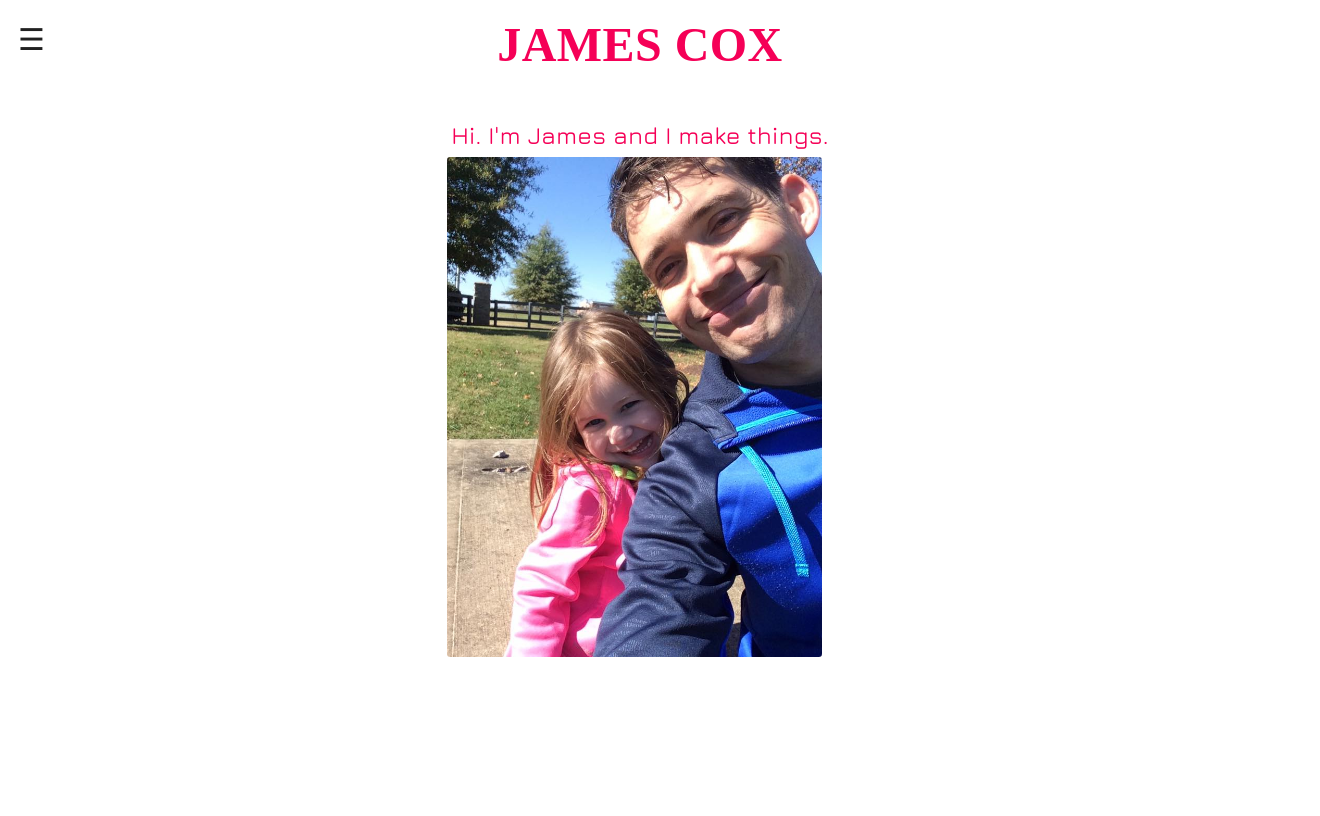
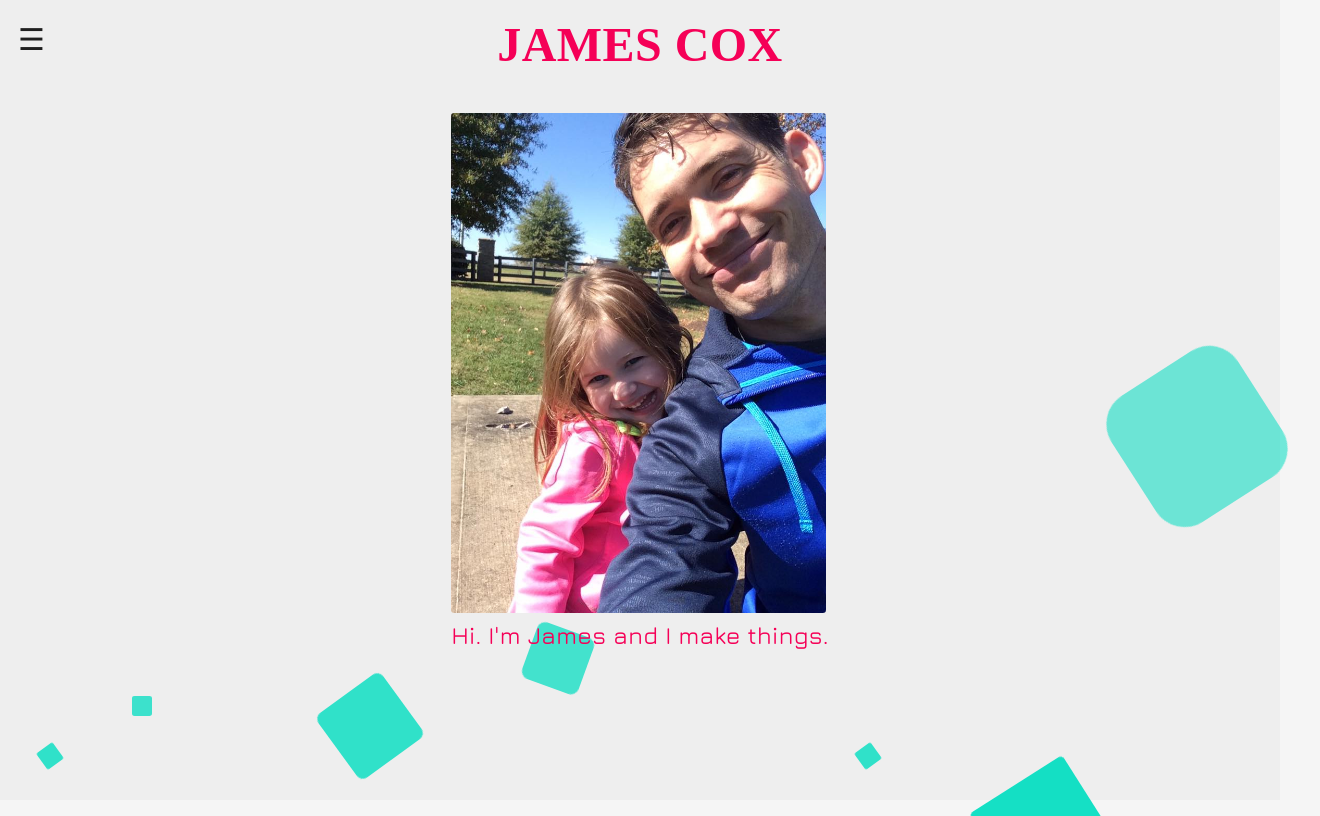
Before and after one commit to jamesncox/portfolio, a React (Create React App) app: page / in a window 1280 px wide. Shown: the whole page, 1320 px wide, since content can reach past the window. Built offline with nearby package versions, Linux system fonts and the light colour scheme; the HTML template or start-up script is replaced by a standard one; a web font is replaced by a local one.

Commit message:
Update Shapes.css color and import to Welcome.js only

```diff
--- a/src/App.css
+++ b/src/App.css
@@ -3,9 +3,9 @@
 @import url('https://fonts.googleapis.com/css2?family=Jura:wght@500&display=swap');
 @import url('https://fonts.googleapis.com/css2?family=Bungee+Inline&display=swap');
 
-/* body {
-  background-color: #eeeeee;
-} */
+body {
+  background-color: #f5f5f5;
+}
 
 /* Color Scheme */
 .mint-green {
--- a/src/Shapes.css
+++ b/src/Shapes.css
@@ -2,7 +2,7 @@
     background: #eeeeee;
     background: -webkit-linear-gradient(to left, #8f94fb, #4e54c8);
     width: 100%;
-    height:100%;
+    height: 100%;
     position: absolute;
     top: 0; left: 0;
     z-index: -1;
@@ -23,7 +23,7 @@
     list-style: none;
     width: 20px;
     height: 20px;
-    background: #f50057;
+    background: #00ddc0;
     animation: animate 25s linear infinite;
     bottom: -150px;
 
--- a/src/components/layout/SideNavBar.js
+++ b/src/components/layout/SideNavBar.js
@@ -78,10 +78,7 @@ function SideNavBar(props) {
                     <Button className={classes.text} onClick={() => closeNav()}>Projects</Button>
                 </Grid>
                 <Grid item xs={12}>
-                    <Button className={classes.text} onClick={() => closeNav()}>Work</Button>
-                </Grid>
-                <Grid item xs={12}>
-                    <Button className={classes.text} onClick={() => closeNav()}>Education</Button>
+                    <Button className={classes.text} onClick={() => closeNav()}>Contact</Button>
                 </Grid>
             </div>
             <div>
--- a/src/components/layout/Welcome.js
+++ b/src/components/layout/Welcome.js
@@ -3,6 +3,7 @@ import Box from '@material-ui/core/Box'
 import Typography from '@material-ui/core/Typography';
 import { makeStyles } from '@material-ui/core/styles';
 import EllieAndJames from '../../assets/images/ellie and james.jpg'
+import '../../Shapes.css'
 
 const useStyles = makeStyles((theme) => ({
     box: {
@@ -13,9 +14,9 @@ const useStyles = makeStyles((theme) => ({
         // clipPath: "polygon(15% 0%, 100% 0%, 85% 100%, 0% 100%)"
     },
     image: {
+        // marginTop: theme.spacing(2),
         height: 500,
         borderRadius: ".2rem",
-        // transform: "skewY(5deg)",
         [theme.breakpoints.down('sm')]: {
             height: 450
         },
@@ -29,7 +30,6 @@ const useStyles = makeStyles((theme) => ({
         fontFamily: "'Jura', sans-serif",
         color: "#f50057",
         fontSize: "1.5rem",
-        padding: ".25rem",
         [theme.breakpoints.down('sm')]: {
             fontSize: "1.25rem"
         },
@@ -44,10 +44,25 @@ export default function Welcome(props) {
     const classes = useStyles()
     return (
         <Box className={classes.box}>
+            <img className={classes.image} src={EllieAndJames} alt="Ellie and James" />
             <Typography className={classes.text}>
                 Hi. I'm James and I make things.
             </Typography>
-            <img className={classes.image} src={EllieAndJames} alt="Ellie and James" />
+            <div className="area" >
+                <ul className="circles">
+                    <li></li>
+                    <li></li>
+                    <li></li>
+                    <li></li>
+                    <li></li>
+                    <li></li>
+                    <li></li>
+                    <li></li>
+                    <li></li>
+                    <li></li>
+                    <li></li>
+                </ul>
+            </div >
         </Box>
     )
 }
```
Also changed, not shown: src/App.js (+0 -19 lines), src/Stars.css (deleted).
